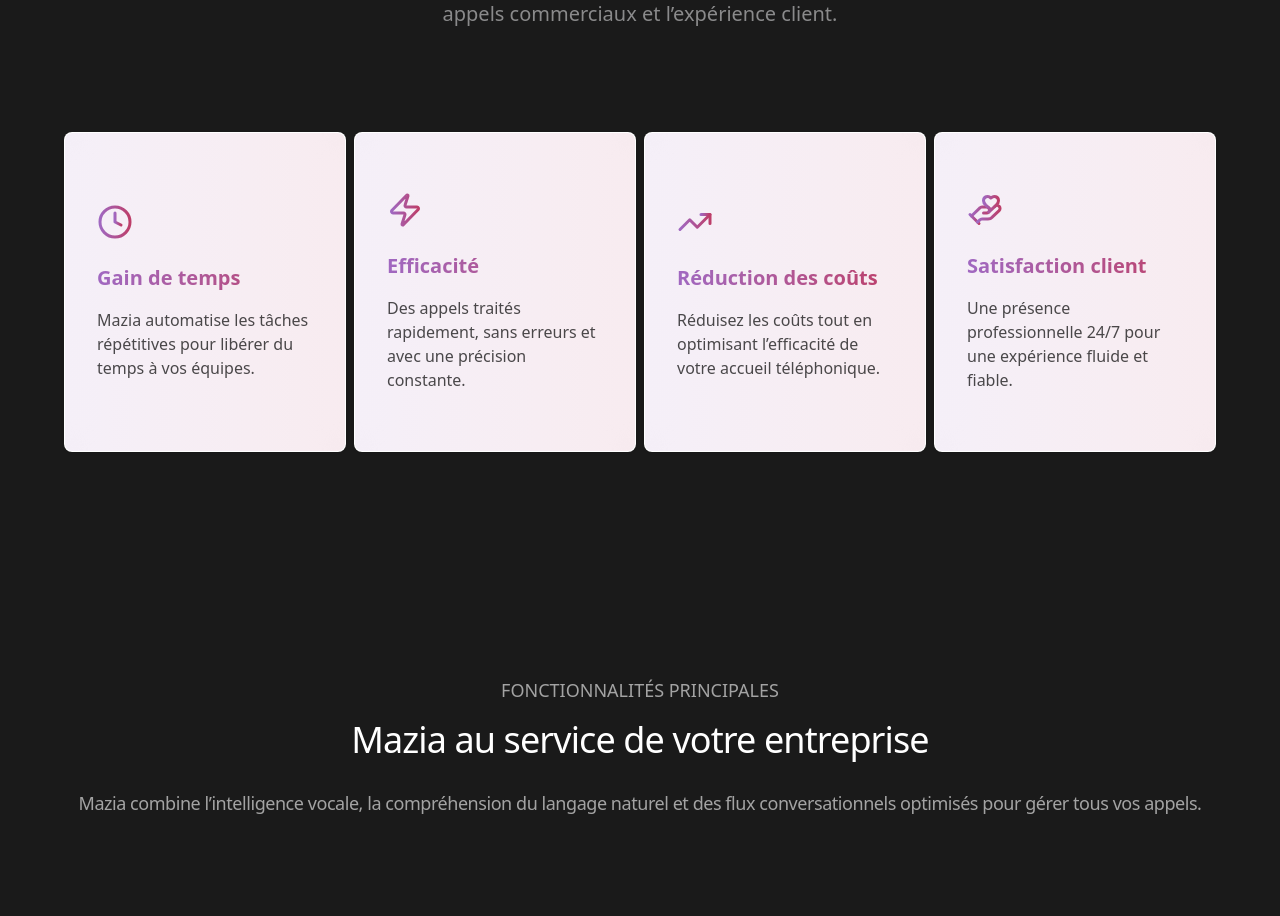
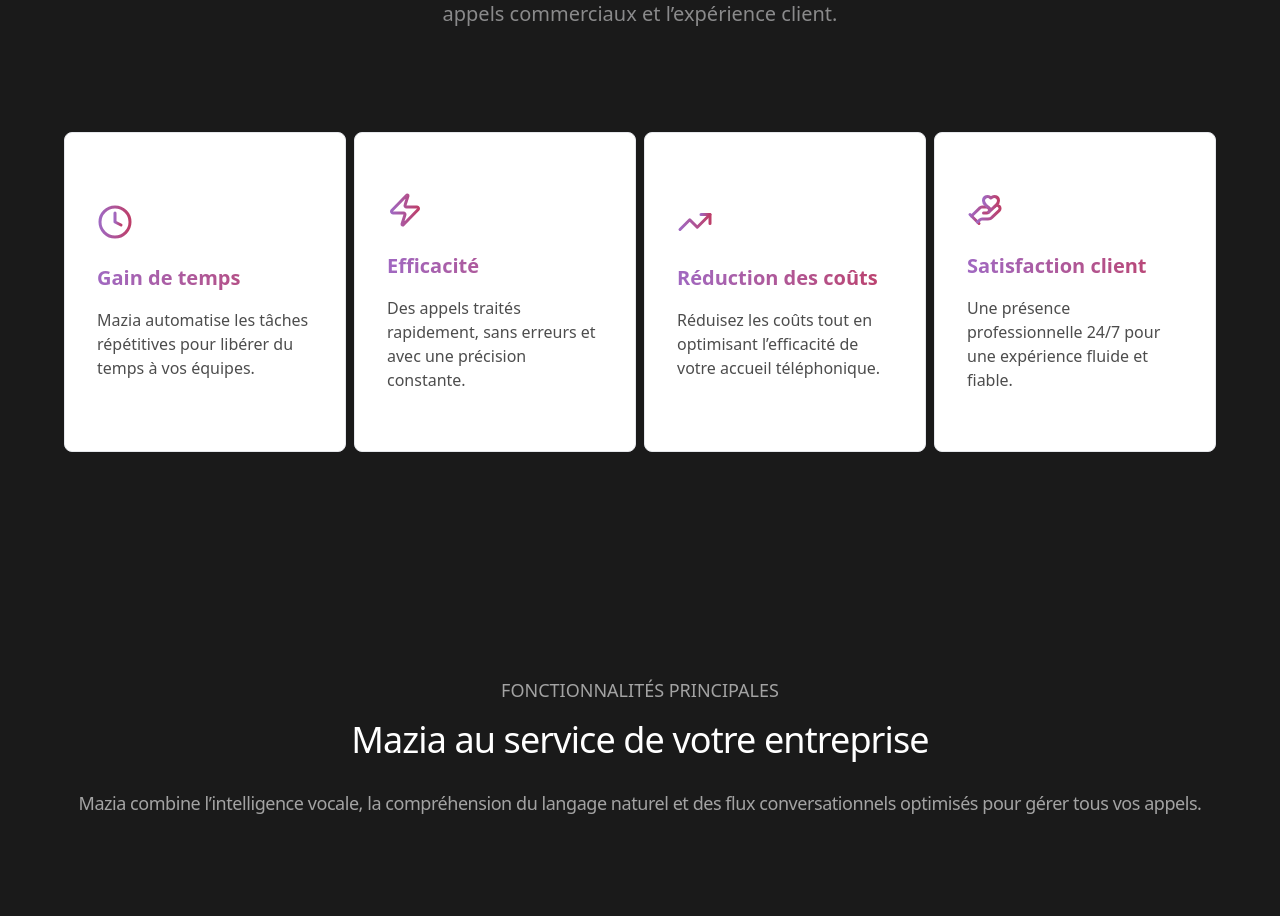
Before and after one commit to Itsnotxarwa/maziaapp, a React (Vite) app: page / in a window 1280 px wide. Shown: the part 1367-2283 px from the top of the page. Built offline with nearby package versions, Linux system fonts and the light colour scheme.

Commit message:
update benefits cards

```diff
--- a/src/HomeComponents/BenefitsSection.jsx
+++ b/src/HomeComponents/BenefitsSection.jsx
@@ -25,13 +25,14 @@
               return (
                 <div
                   key={i}
-                  className="h-78 md:h-69 lg:h-80 p-8 text-left relative z-10 rounded-lg shadow-sm
-                  bg-white border border-white/10 transition-all duration-500
-                  overflow-hidden flex flex-col justify-center hover:scale-95"
+                  className="group h-78 md:h-69 lg:h-80 p-8 text-left relative z-10 rounded-lg
+                  bg-white border border-gray-200 transition-all duration-500
+                  overflow-hidden flex flex-col justify-center"
                 >
-                  <div className="absolute backdrop-blur-md inset-0 bg-linear-to-r from-[#A068C1]/10 to-[#BD3E69]/10"></div>
+                  <div className="absolute opacity-0 group-hover:opacity-100 transition-opacity duration-500
+                  backdrop-blur-md inset-0 bg-linear-to-r from-[#A068C1]/5 to-[#BD3E69]/5"></div>
                   <div className="z-50">
-                  <div className="flex justify-start mb-6 text-black">
+                  <div className="flex justify-start mb-6 text-black group-hover:scale-105">
                     <GradientIcon Icon={Icon} id={i} />
                   </div>
                   <h3 className="text-xl font-semibold mb-4 bg-linear-to-r from-[#A068C1] to-[#BD3E69] text-transparent bg-clip-text">{item.title}</h3>
```
